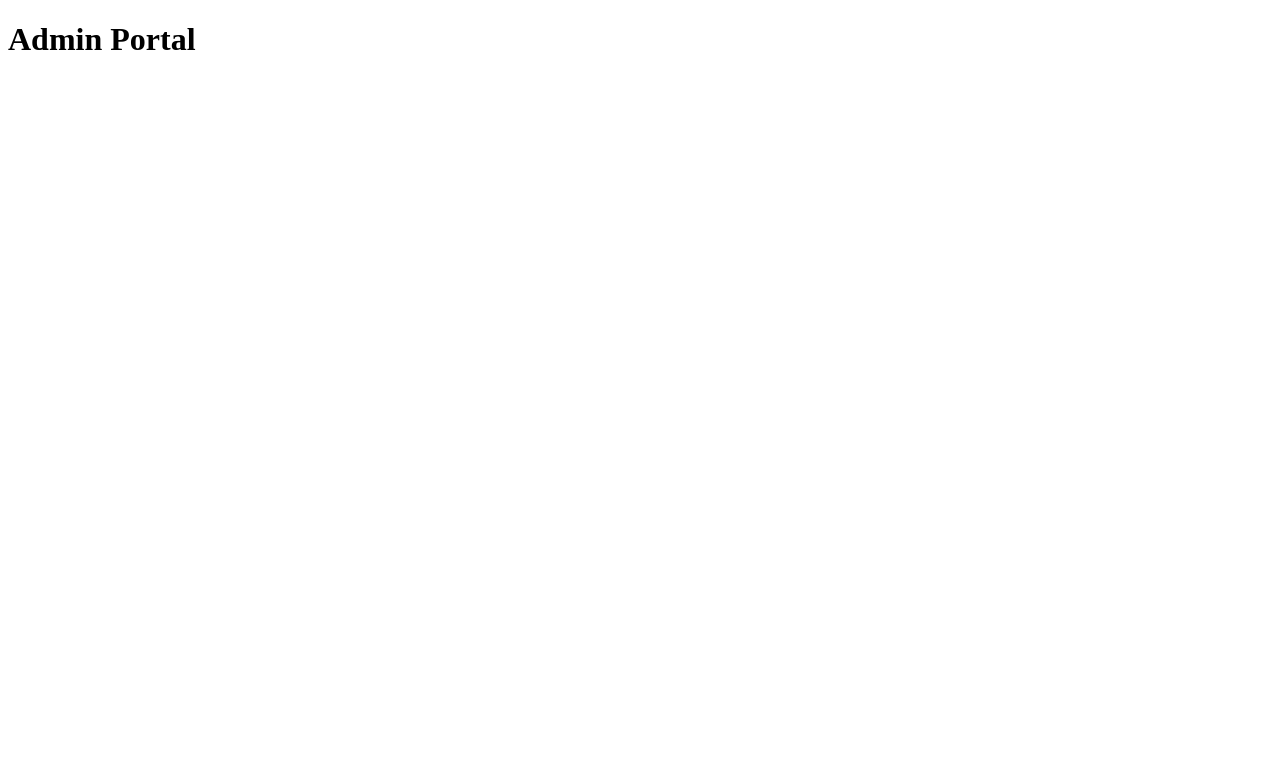
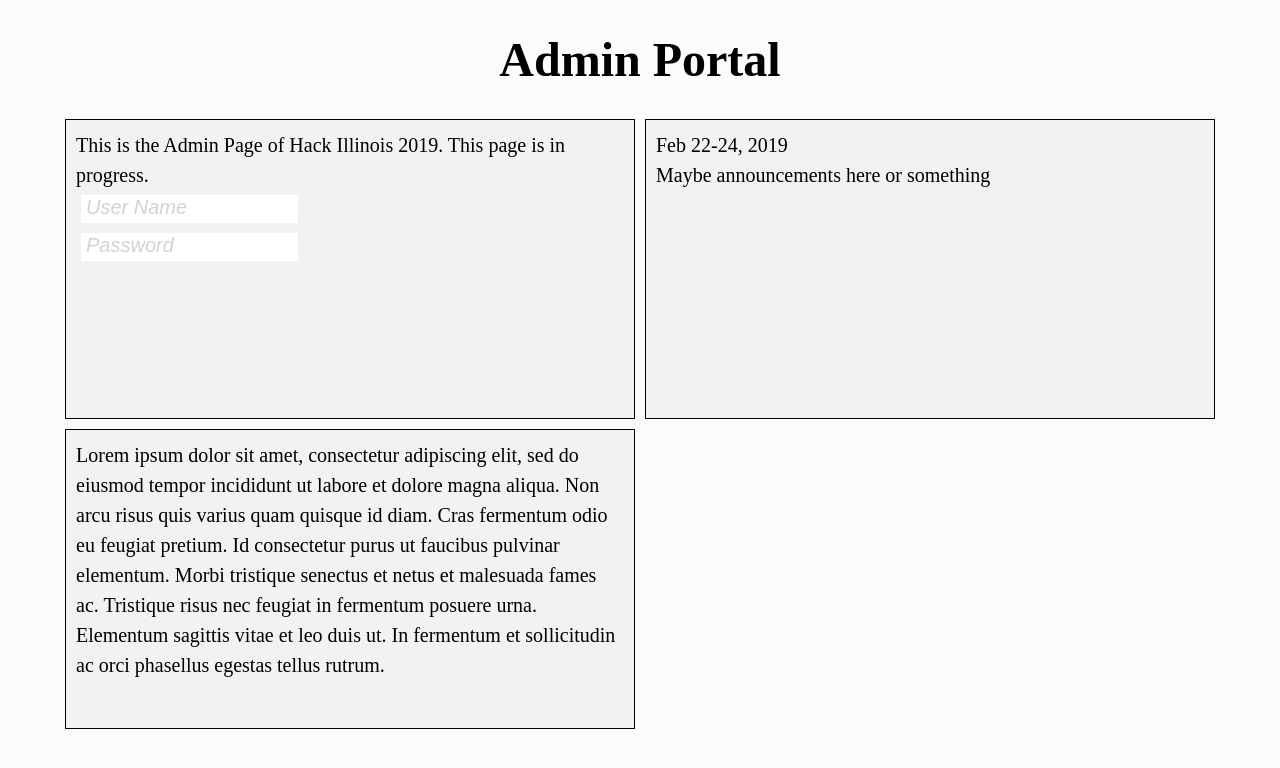
Before and after one commit to HackIllinois/admin-site, a React (Create React App) app: page / in a window 1280 px wide. Shown: the top 768 px of the page. Built offline with nearby package versions, Linux system fonts and the light colour scheme.

Commit message:
First attempt at a pretty view (#13)
* Made it look pretty, Added a grid to holder containers, added an input with username and password, added filler text

* Improved Syntax

* Improved Syntax

```diff
--- a/src/App.js
+++ b/src/App.js
@@ -1,10 +1,39 @@
 import React, { Component } from 'react';
+
+import './styles.css';
 
 class App extends Component {
   render() {
     return (
       <div className="App">
-        <h1>Admin Portal</h1>
+        <h1 className="admin-Header">Admin Portal</h1>
+
+        <div className="div-List grid">
+          <div className="grid-element">
+            <div>
+              This is the Admin Page of Hack Illinois 2019. This page is in progress.
+            </div>
+            <span className="login">
+              <div>
+                <input placeholder="User Name" />
+              </div>
+              <div>
+                <input placeholder="Password" />
+              </div>
+            </span>
+
+          </div>
+
+          <div className="grid-element">
+            Feb 22-24, 2019<br/>
+            Maybe announcements here or something
+          </div>
+
+          <div className="grid-element">
+            Lorem ipsum dolor sit amet, consectetur adipiscing elit, sed do eiusmod tempor incididunt ut labore et dolore magna aliqua. Non arcu risus quis varius quam quisque id diam. Cras fermentum odio eu feugiat pretium. Id consectetur purus ut faucibus pulvinar elementum. Morbi tristique senectus et netus et malesuada fames ac. Tristique risus nec feugiat in fermentum posuere urna. Elementum sagittis vitae et leo duis ut. In fermentum et sollicitudin ac orci phasellus egestas tellus rutrum.
+          </div>
+
+        </div>
       </div>
     );
   }
--- /dev/null
+++ b/src/styles.css
@@ -0,0 +1,51 @@
+.admin-Header {
+    text-align: center;
+    font-size: 3em;
+}
+
+.App{
+    max-width: 1150px;
+    margin: 0 auto;
+}
+
+.login {
+
+}
+
+input{
+    padding: 5px;
+    font-size: 16px;
+    margin: 5px;
+    border: 0;
+}
+
+input::placeholder{
+    font-style: italic;
+    font-size: 1.25em;
+    color: #d2d2d2;
+}
+
+:focus {
+    outline: 0;
+}
+
+.grid {
+    display: grid;
+    grid-template-columns: 1fr 1fr;
+    grid-gap: 10px;
+}
+
+.grid-element {
+    min-height: 300px;
+    border: 1px black solid;
+    background-color: #f2f2f2;
+    padding: 10px;
+    font-size: 1.25em;
+    line-height: 1.5em;
+    box-sizing: border-box;
+}
+
+html{
+    min-width: 1000px;
+    background-color: #fbfbfb;
+}
```
